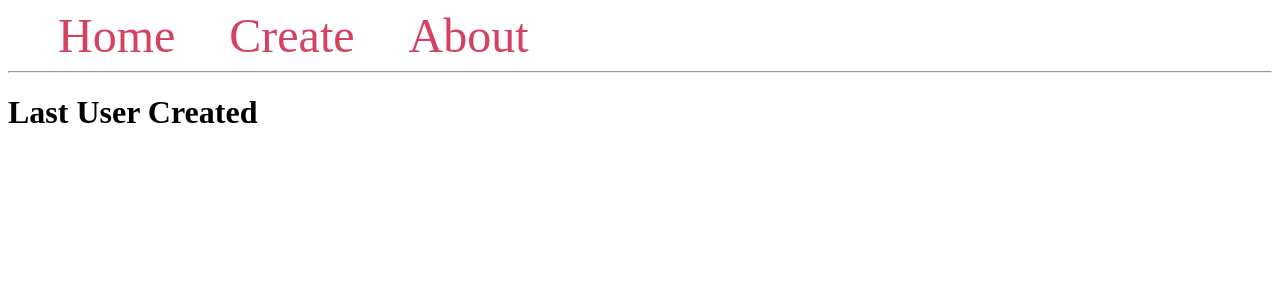
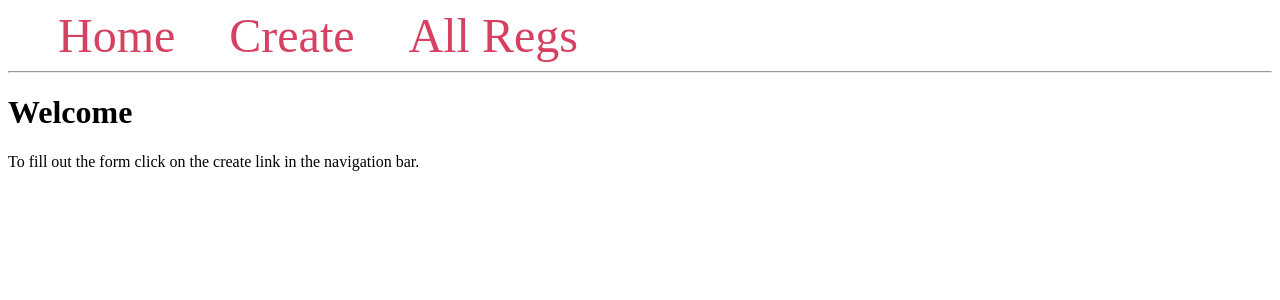
Before and after one commit to andylopezr/coink, a Flask app: page / in a window 1280 px wide. Shown: the top 300 px of the page. Run offline with Flask 2, Linux system fonts and the light colour scheme.

Commit message:
|- UPDATED -| all templates and added all html

```diff
--- a/templates/base.html
+++ b/templates/base.html
@@ -29,7 +29,7 @@
     <nav>
         <a href="{{ url_for('index') }}">Home</a>
         <a href="{{ url_for('create') }}">Create</a>
-        <a href="#">About</a>
+        <a href="{{ url_for('all') }}">All Regs</a>
     </nav>
     <hr>
     <div class="content">
--- a/templates/index.html
+++ b/templates/index.html
@@ -1,12 +1,8 @@
 {% extends 'base.html' %}
 
 {% block content %}
-    <h1>{% block title %} Last User Created {% endblock %}</h1>
-    {% for field in fields %}
-        <div class='field'>
-            <h2>{{ field['name'] }}</h2>
-            <h4>{{ field['email'] }}</h4>
-            <h4>{{ field['city'] }}</h4>
-        </div>
-    {% endfor %}
+    <h1>{% block title %} Welcome {% endblock %}</h1>
+    <div>
+        To fill out the form click on the create link in the navigation bar.
+    </div>
 {% endblock %}
```
Also changed, not shown: templates/all.html (+4 -9 lines).
